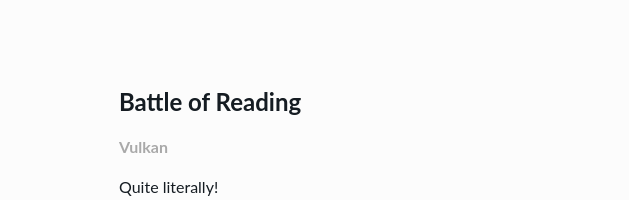
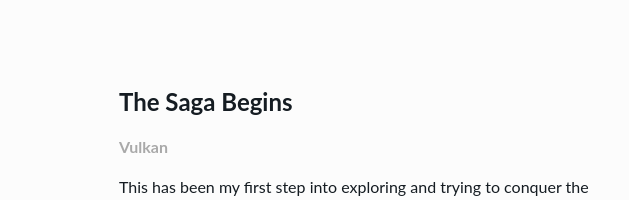
Before and after one commit to shabaazxh/shabaazxh.github.io, a plain HTML site: page opengl.html in a window 1280 px wide. Shown: the part 1265-1465 px from the top of the page, 574-1203 px from the left. Drawn offline with Linux system fonts and the light colour scheme.

Commit message:
Vulkan introductio change

```diff
--- a/opengl.html
+++ b/opengl.html
@@ -77,9 +77,9 @@
 		<div class="content-four">
 			<img src="media/vulkan.GIF">
 			<div class="image-info">
-				<h1> Battle of Reading </h1>
+				<h1> The Saga Begins </h1>
 				<h4 style="color:#A9A9A9"> Vulkan </h4>
-				<p> Quite literally! </p>
+				<p> </p>
 				<p> This has been my first step into exploring and trying to conquer the Vulkan API. Vulkan has always been a graphics API I have been keen to learn and understand since it was the more <strong> modern </strong> way of doing computer graphics. While, Vulkan did present itself to be more complicated than OpenGL, after some exploration of how the API worked I managed to put this small project together which aimed to have a coloured background, camera movement and also rendering a 3D object that was spinning.
 			</div>
 		</div>
```
